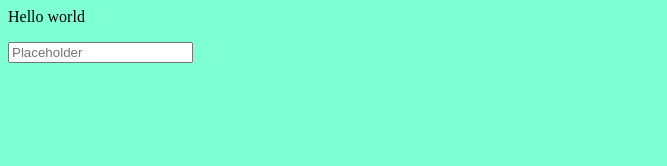
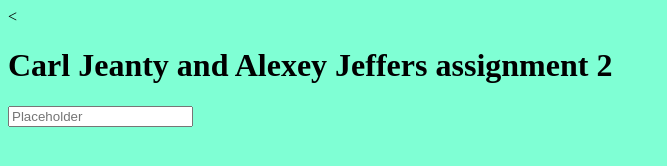
Before and after one commit to aarthig5/377-asst-2, a website: page public/index.html in a window 1280 px wide. Shown: the whole page, without its empty margins (0-667 px from the left). Drawn offline with Linux system fonts and the light colour scheme.

Commit message:
Update index.html

```diff
--- a/public/index.html
+++ b/public/index.html
@@ -6,8 +6,11 @@
     <link rel = "stylesheet" type = "text/css" href = "styles.css" />
 </head>
 <body>
-    <p>Hello world</p>
+    <
     <div class="container">
+        <div class="header">
+            <h1>Carl Jeanty and Alexey Jeffers assignment 2</h1>
+        </div>
         <form>
             <input type="text" placeholder="Placeholder"></input>
         </form>
```
